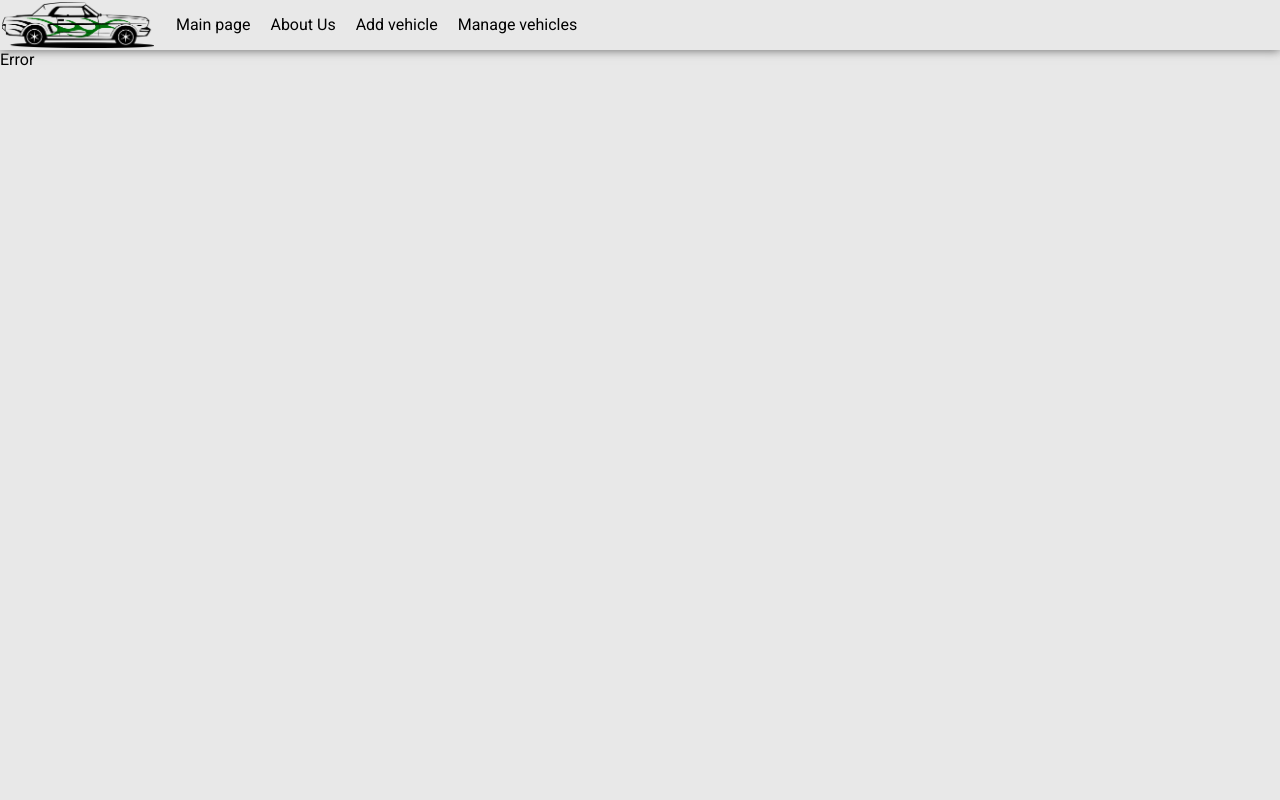
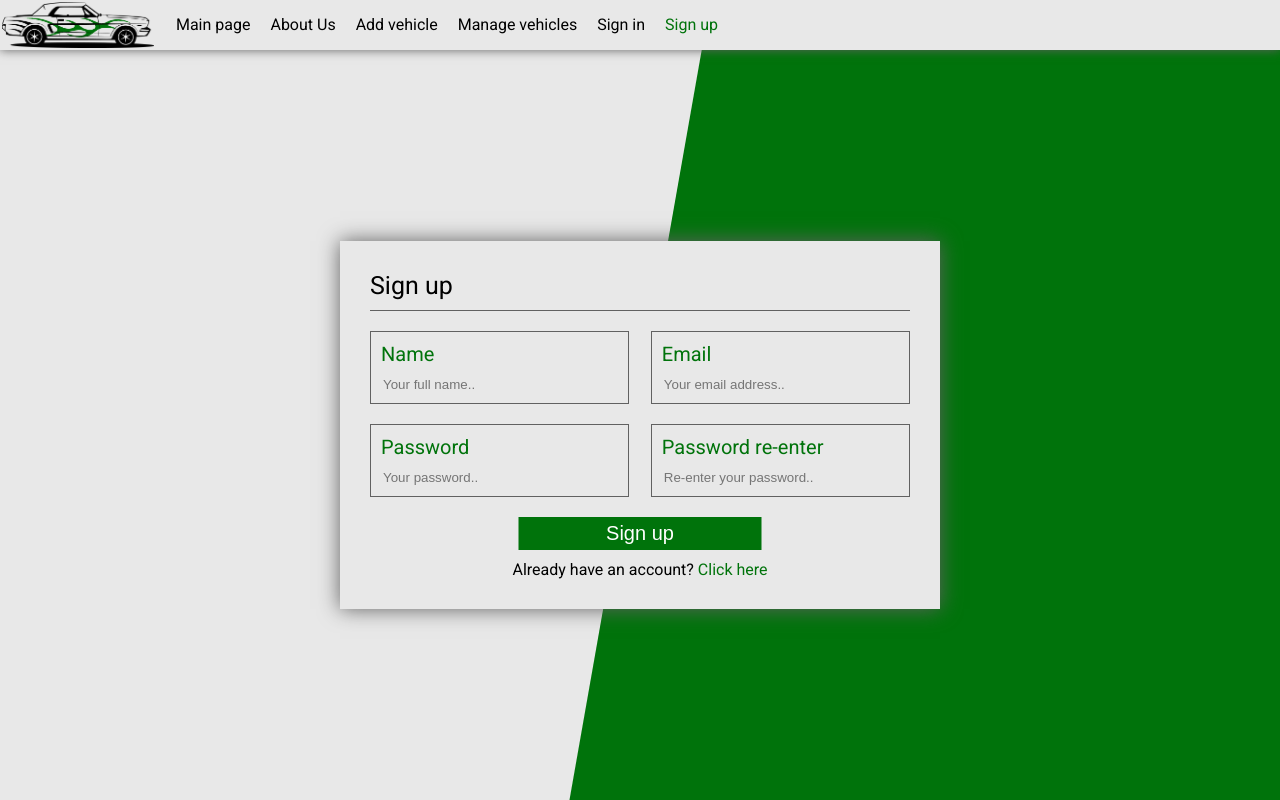
Before and after one commit to mrbalazs5/webtech2, a React (Create React App) app in the folder client/: page /register in a window 1280 px wide. Built offline with nearby package versions, Linux system fonts and the light colour scheme.

Commit message:
sign up form update

```diff
--- a/client/src/App.js
+++ b/client/src/App.js
@@ -11,6 +11,8 @@ import ManageVehicles from './components/pages/ManageVehicles';
 import Error from './components/pages/Error';
 import withAuth from './utils/withAuth';
 import roles from './utils/roles';
+import Login from './components/forms/Login';
+import Register from './components/forms/Register';
 
 function App(){
   return(
@@ -23,6 +25,8 @@ function App(){
         <Route exact path="/aboutus" component={AboutUs}/>
         <Route exact path="/addvehicle" component={AddVehicle}/>
         <Route exact path="/managevehicles" component={ManageVehicles}/>
+        <Route exact path="/login" component={Login}/>
+        <Route exact path="/register" component={Register}/>
         <Route component={Error}/>
       {/*<Route exact path='/profile' component={withAuth(ProfilePage, roles['dealer'])}/>*/}
       </Switch>
--- a/client/src/components/Header.js
+++ b/client/src/components/Header.js
@@ -25,6 +25,8 @@ class Header extends React.Component{
           <li><NavLink className="navlink" activeClassName="active" exact to="/aboutus">About Us</NavLink></li>
           <li><NavLink className="navlink" activeClassName="active" exact to="/addvehicle">Add vehicle</NavLink></li>
           <li><NavLink className="navlink" activeClassName="active" exact to="/managevehicles">Manage vehicles</NavLink></li>
+          <li><NavLink className="navlink" activeClassName="active" exact to="/login">Sign in</NavLink></li>
+          <li><NavLink className="navlink" activeClassName="active" exact to="/register">Sign up</NavLink></li>
         </ul>
       </header>
     );
--- a/client/src/components/forms/Login.js
+++ b/client/src/components/forms/Login.js
@@ -8,20 +8,20 @@ class Login extends React.Component{
       <div className="form-bg">
         <div className="skewed-bg"/>
         <div className="form-holder">
-          <form className="login-form" method="POST">
+          <form className="loginregister-form login" method="POST">
             <div className="form-title-text">Sign in</div>
-            <div className="input-area">
+            <div className="input-area login">
               <label for="email">Email</label>
               <input type="email" id="email" name="email" placeholder="Your email address.."/>
             </div>
-            <div className="input-area">
+            <div className="input-area login">
               <label for="password">Password</label>
               <input type="password" id="password" name="password" placeholder="Your password.."/>
             </div>
-            <button type="submit">Sign in</button>
+            <button className="login" type="submit">Sign in</button>
             <div className="link">
               Dont have an account?
-              <NavLink className="nav-link" exact to="/"> Click here</NavLink>
+              <NavLink className="nav-link" exact to="/register"> Click here</NavLink>
             </div>
           </form>
         </div>
--- /dev/null
+++ b/client/src/components/forms/Register.js
@@ -0,0 +1,41 @@
+import React from 'react';
+import './forms.scss';
+import {NavLink} from 'react-router-dom';
+
+class Register extends React.Component{
+  render(){
+    return(
+      <div className="form-bg">
+        <div className="skewed-bg"/>
+        <div className="form-holder">
+          <form className="loginregister-form register" method="POST">
+            <div className="form-title-text">Sign up</div>
+            <div className="input-area register left">
+              <label for="name">Name</label>
+              <input type="text" id="name" name="name" placeholder="Your full name.."/>
+            </div>
+            <div className="input-area register right">
+              <label for="email">Email</label>
+              <input type="email" id="email" name="email" placeholder="Your email address.."/>
+            </div>
+            <div className="input-area register left">
+              <label for="password1">Password</label>
+              <input type="password" id="password1" name="password1" placeholder="Your password.."/>
+            </div>
+            <div className="input-area register right">
+              <label for="password2">Password re-enter</label>
+              <input type="password" id="password2" name="password2" placeholder="Re-enter your password.."/>
+            </div>
+            <button className="register" type="submit">Sign up</button>
+            <div className="link">
+              Already have an account?
+              <NavLink className="nav-link" exact to="/login"> Click here</NavLink>
+            </div>
+          </form>
+        </div>
+      </div>
+    );
+  }
+}
+
+export default Register;
--- a/client/src/components/forms/forms.scss
+++ b/client/src/components/forms/forms.scss
@@ -26,12 +26,19 @@
     justify-content: center;
     align-items: center;
 
-    .login-form {
-      width: 300px;
+    .loginregister-form {
       background: $grey;
       box-shadow: 0px 0px 20px 0px $darkgrey;
       padding: 30px;
       box-sizing: border-box;
+
+      &.login {
+        width: 300px;
+      }
+
+      &.register {
+        width: 600px;
+      }
 
       .form-title-text {
         font-size: 25px;
@@ -45,6 +52,7 @@
         display: block;
         float: left;
         width: 100%;
+        text-align: center;
 
         .nav-link {
           color: $green;
@@ -54,13 +62,29 @@
 
       .input-area {
         border: 1px solid $darkgrey;
-        width: 100%;
         height: auto;
-        display: block;
-        float: left;
         padding: 10px;
         box-sizing: border-box;
         margin: 10px 0 10px 0;
+
+        &.login {
+          width: 100%;
+          display: block;
+          float: left;
+        }
+
+        &.register {
+          width: 48%;
+          display: inline-block;
+
+          &.left {
+            float: left;
+          }
+
+          &.right {
+            float: right;
+          }
+        }
 
         label {
           color: $green;
@@ -84,7 +108,6 @@
       button {
         display: block;
         float: left;
-        width: 100%;
         border: none;
         background: $green;
         font-size: 20px;
@@ -92,6 +115,17 @@
         color: $white;
         margin: 10px 0 0 0;
         cursor: pointer;
+
+        &.login {
+          width: 100%;
+        }
+
+        &.register {
+          width: 45%;
+          position: relative;
+          left: 50%;
+          transform: translateX(-50%);
+        }
       }
     }
   }
--- a/client/src/components/pages/MainPage.js
+++ b/client/src/components/pages/MainPage.js
@@ -1,12 +1,10 @@
 import React from 'react';
 import Page from '../Page';
-
-import Login from '../forms/Login';
 
 const MainPage = () => {
   return(
     <Page>
-      <Login/>
+
     </Page>
   );
 }
```
